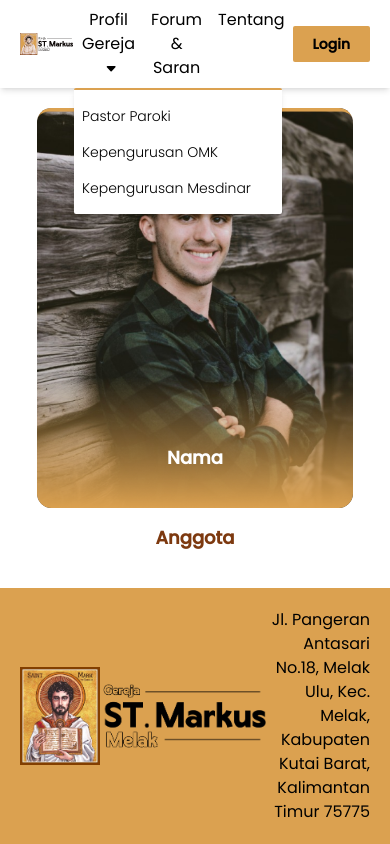
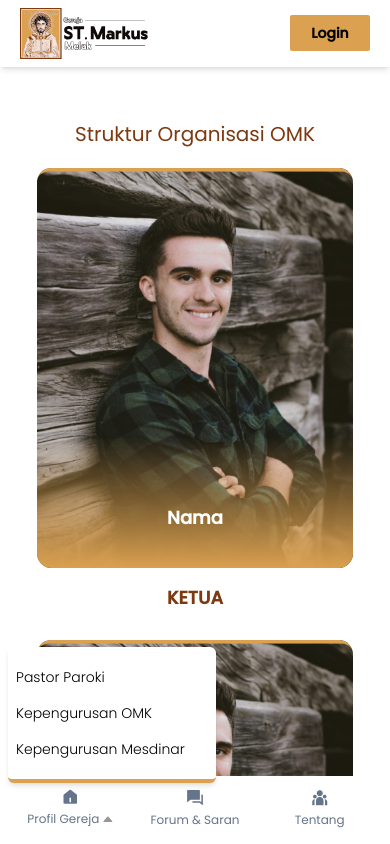
Before and after one commit to HaiPigGi/church-app, a Next.js app in the folder next-app/: page /pages/OMK in a window 390 px wide. Both pictures are taken after a click on the button "Profil Gereja". Built offline with nearby package versions, Linux system fonts and the light colour scheme.

Commit message:
new update

```diff
--- a/next-app/src/app/pages/home/herosection.jsx
+++ b/next-app/src/app/pages/home/herosection.jsx
@@ -18,7 +18,7 @@ function HeroSection(){
     }, [inView])
 
     return(
-        <section id="sectionHero" ref={refHeroSec} className="snap-always snap-start relative w-full h-screen flex justify-center items-center">
+        <section id="sectionHero" ref={refHeroSec} className="snap-always snap-start relative w-full h-screen flex justify-center items-center px-5">
           <motion.div
           variants={{
             hidden:{ opacity:0, y:75},
@@ -26,13 +26,13 @@ function HeroSection(){
            }}
            initial="hidden"
            animate={mainControlls}
-        //    exit="hidden"
            transition={{ duration: 0.5, delay: 0.25 }}
           >
             <div id="content-Hero" className="">
-                <h1 className="text-4xl text-shadow font-bold text-white text-center">Gereja <span className="block text-secondary">ST. Markus Melak</span></h1>
-                <p className="text-center text-white font-light text-sm text-shadow my-2">Temukan lebih banyak tentang komunitas gereja kami <br/>dengan login sekarang untuk eksplorasi lengkap</p>
-                <Button href={"/pages/login"} intent="secondary" size="small" className="shadow-xl  mx-auto">LOGIN</Button>
+                <h1 className="md:text-4xl text-2xl text-shadow font-bold text-white text-center">Gereja <span className="block text-secondary">ST. Markus Melak</span></h1>
+                <p className="md:w-96 text-center text-white font-light md:text-sm text-xs text-pretty text-shadow my-2 mx-2">Temukan lebih banyak tentang komunitas gereja kami dengan login sekarang untuk eksplorasi lengkap</p>
+                <Button href={"/pages/login"} intent="secondary" size="small" className="shadow-xl  mx-auto hidden md:block">LOGIN</Button>
+                <Button href={"/pages/login"} intent="secondary" size="extraSmall" className="shadow-xl  mx-auto md:hidden">LOGIN</Button>
             </div>
           </motion.div>
         </section>
--- a/next-app/src/components/Elements/Buttons/index.jsx
+++ b/next-app/src/components/Elements/Buttons/index.jsx
@@ -1,4 +1,6 @@
 import { cva } from "class-variance-authority";
+import Link from "next/link";
+import { useRouter } from "next/router";
 
 const clsButton = cva(["rounded-sm block  text-center py-2 cursor-pointer font-semibold"],{
     variants: {
@@ -31,14 +33,17 @@ const clsButton = cva(["rounded-sm block  text-center py-2 cursor-pointer font-s
                 "px-5",
                 "w-20",
                 "text-sm"
+            ],
+            extraSmall: [
+                "px-3 text-xs w-16"
             ]
         }
     }
 })
 
-function Button({children, size, intent, href, className} ) {
+function Button({children, size, intent, href = "/", className, onClick, type="Submit"} ) {
     return(
-        <a href={href} className={clsButton({intent, size})+" "+className}>{children}</a>
+        <Link type={type} href={href} className={clsButton({intent, size})+" "+className} onClick={onClick}>{children}</Link>
     )
 };
 
--- a/next-app/src/components/Elements/Dropdown/index.jsx
+++ b/next-app/src/components/Elements/Dropdown/index.jsx
@@ -3,24 +3,49 @@ import Image from "next/image";
 import { useState } from "react";
 import { cva } from "class-variance-authority";
 
+const clsDropdown = cva(["relative h-full after:absolute after:transition-all after:duration-500 after:w-0  after:hover:w-full after:h-[110%] after:left-0 after:border-b-2 after:border-secondary"],{
+    variants:{
+        intent:{
+            primary:"text-primary",
+            secondary:"text-secondary",
+            black:"text-black",
+            netral:"text-slate-500"
+        },
+        size:{
+            extraSmall:"text-xs",
+            small:"text-sm",
+            medium:"text-base",
+            large:"text-lg",
+            extraLarge:"text-xl"
+        }
+    }
+})
 
-const ShowModal = (clsModal) => {
+const clsModal = cva(["absolute transition duration-500  shadow-md text-left border-secondary bg-white rounded-md p-2"],{
+    variants:{
+        above:{
+            true:"bottom-full w-52 mb-2 border-b-4",
+            false:"top-full w-52 mt-3 border-t-4"
+        }
+    }
+})
+const ShowModal = ({above}) => {
     return(
-        <div className="absolute transition duration-500 top-full mt-2 border-t-2 shadow-md border-secondary w-52 bg-white rounded-sm p-2">
-            <a href="/pages/pastor" className="block text-sm font-light py-2">Pastor Paroki</a>
-            <a href="/pages/OMK" className="block text-sm font-light py-2">Kepengurusan OMK</a>
-            <a href="/pages/mesdinar" className="block text-sm font-light py-2">Kepengurusan Mesdinar</a>
+        <div className={clsModal({above})}>
+            <a href="/pages/pastor" className="relative block text-sm font-light my-2 py-1 after:absolute after:transition-all after:duration-500 after:w-0  after:hover:w-full after:h-full after:left-0 after:border-b-2 after:border-secondary">Pastor Paroki</a>
+            <a href="/pages/OMK" className="relative block text-sm font-light my-2 py-1 after:absolute after:transition-all after:duration-500 after:w-0  after:hover:w-full after:h-full after:left-0 after:border-b-2 after:border-secondary">Kepengurusan OMK</a>
+            <a href="/pages/mesdinar" className="relative block text-sm font-light my-2 py-1 after:absolute after:transition-all after:duration-500 after:w-0  after:hover:w-full after:h-full after:left-0 after:border-b-2 after:border-secondary">Kepengurusan Mesdinar</a>
         </div>
     )
 }
 
-function Dropdowns({children}){
+function Dropdowns({children, size, intent, modalAbove}){
     const [open, setOpen] = useState(false);
 
     return(
         <div className="relative">
             <button
-            className="text-md mx-2 relative after:absolute after:transition-all after:duration-500 after:w-0  after:hover:w-full after:h-[110%] after:left-0 after:border-b-2 after:border-secondary"
+            className={clsDropdown({size,intent })}
             onClick={() => {
                 setOpen(!open);
             }}
@@ -31,10 +56,10 @@ function Dropdowns({children}){
                 width={10}
                 height={10}
                 alt="arrow"
-                className="inline-block ms-1"
+                className="inline-block ms-1 rotate-180 md:rotate-0 md:opacity-100 opacity-[0.40]"
                 />
             </button>
-            {open == true ? <ShowModal/> : <></>}
+            {open == true ? <ShowModal above={modalAbove}/> : <></>}
 
         </div>
     )
--- a/next-app/src/components/Elements/navlinks/index.jsx
+++ b/next-app/src/components/Elements/navlinks/index.jsx
@@ -1,7 +1,27 @@
+import { cva } from "class-variance-authority";
 
-function NavLinks({href, children}){
+const clsNavLinks = cva(["text-center mx-2 relative after:absolute after:transition-all after:duration-500 after:w-0  after:hover:w-full after:h-[110%] after:left-0 after:border-b-2 after:border-secondary py-1"],{
+    variants:{
+        intent:{
+            primary:"text-primary",
+            secondary:"text-secondary",
+            black:'text-black',
+            netral:"text-slate-500"
+        },
+        size:{
+            extraSmall:"text-xs",
+            small:"text-sm",
+            medium:"text-md",
+            large:"text-lg",
+            extraLarge:"text-xl"
+        }
+    }
+})
+
+
+function NavLinks({href, children, size, intent, className}){
     return(
-        <a href={href} className="text-black text-md text-center mx-2 relative after:absolute after:transition-all after:duration-500 after:w-0  after:hover:w-full after:h-[110%] after:left-0 after:border-b-2 after:border-secondary">{children}</a>
+        <a href={href} className={clsNavLinks({ size,intent })+" "+className}>{children}</a>
     )
 };
 
--- a/next-app/src/components/Fragments/BeritaCard/index.jsx
+++ b/next-app/src/components/Fragments/BeritaCard/index.jsx
@@ -2,9 +2,9 @@ import Image from "next/image";
 
 function BeritaCard({src, title, desc}){
     return(
-        <div className=" border shadow-xl mx-auto w-4/5 mb-5 bg-white ">
+        <div className=" border shadow-xl mx-auto w-full max-w-[500px] md:w-4/5 mb-5 bg-white rounded-xl overflow-hidden">
             <div className="flex justify-center items-center ">
-                <div className="relative w-36 h-36 rounded-tr-full overflow-hidden me-2">
+                <div className="relative w-full min-w-36 max-w-56 h-36 md:w-36 md:h-36 rounded-xl overflow-hidden me-2">
                     <Image
                     src={src}
                     fill={true}
--- a/next-app/src/components/Fragments/Footer/index.jsx
+++ b/next-app/src/components/Fragments/Footer/index.jsx
@@ -1,14 +1,17 @@
 import Image from "next/image";
 function Footer(){
     return(
-        <footer className="snap-always snap-center w-full h-50 flex justify-between items-center px-5 bg-secondary py-5">
+        <footer className="w-full h-64 md:h-52 md:mb-0 mb-12 flex-row md:flex md:justify-between items-center px-5 bg-secondary py-5">
+            <div className="relative w-full md:block md:mb-0 flex justify-center mb-5">
                 <Image
                 src="/img/Logo.png"
                 width={250}
                 height={50}
                 alt="logo gereja"
+                objectFit="cover"
                 />
-            <h1 className="text-pretty text-right w-80">Jl. Pangeran Antasari No.18, Melak Ulu, Kec. Melak, Kabupaten Kutai Barat, Kalimantan Timur 75775</h1>
+            </div>
+            <h1 className="text-pretty text-center md:text-right md:w-80">Jl. Pangeran Antasari No.18, Melak Ulu, Kec. Melak, Kabupaten Kutai Barat, Kalimantan Timur 75775</h1>
         </footer>
     )
 };
--- a/next-app/src/components/Fragments/Navbar/index.jsx
+++ b/next-app/src/components/Fragments/Navbar/index.jsx
@@ -4,18 +4,26 @@ import NavLinks from '@/components/Elements/navlinks'
 import Button from '@/components/Elements/Buttons'
 import Dropdowns from '@/components/Elements/Dropdown'
 import {motion, useInView, useAnimation} from "framer-motion"
-import { useEffect, useRef } from 'react'
+import { useEffect, useRef, useState } from 'react'
+import 'remixicon/fonts/remixicon.css'
+
 
 function Navbar({props}){
     const ref = useRef(null);
     const isInView = useInView(ref, { once:true });
     const mainControl = useAnimation();
+    const [open,setOpen] = useState(false);
+
     useEffect(()=> {
         if(isInView){
             mainControl.start("visible")
         }
     },[isInView])
+
+
+
     return(
+        <>
         <nav ref={ref} className='z-30 px-5 py-2 w-full fixed top-0 bg-white shadow-md flex justify-between items-center'>
             <a href="/">
                 <Image
@@ -33,14 +41,39 @@ function Navbar({props}){
             animate={mainControl}
             transition={{ duration:0.5, delay:0.50 }}
             >
-                <div className='flex'>
-                    <Dropdowns>Profil Gereja</Dropdowns>
+                <div className='md:flex hidden'>
+                    <Dropdowns size="medium" intent="black" modalAbove="false">Profil Gereja</Dropdowns>
                     <NavLinks href="/">Forum & Saran</NavLinks>
                     <NavLinks href="/">Tentang</NavLinks>
                 </div>
             </motion.div>
-            <Button href={"/pages/login"} intent="secondary" size="small">Login</Button>
+            <Button href={"/pages/login"} intent="secondary" size="small" className="">Login</Button>
         </nav>
+        <footer className='md:hidden fixed bottom-0 block w-full py-3 px-2  bg-white z-40 rounded-t-xl'>
+            <div className='grid grid-cols-3 h-full'>
+                <div className=' flex justify-center items-center h-full w-full text-center'>
+                    <div className='w-full text-center'>
+                        <Dropdowns size="extraSmall" intent="netral" modalAbove="true">
+                            <i class="ri-home-5-fill block text-center ri-xl mb-2 text-slate-500 active:text-secondary"></i>
+                            Profil Gereja
+                        </Dropdowns>
+                    </div>
+                </div>
+                <div className='flex justify-center items-center h-full w-full text-center'>
+                    <NavLinks href="/" intent="netral" size="extraSmall">
+                        <i className="ri-question-answer-fill block text-center ri-xl mb-2 text-slate-500 active:text-secondary"></i>
+                        Forum & Saran
+                    </NavLinks>
+                </div>
+                <div className='flex justify-center items-center h-full w-full text-center'>
+                    <NavLinks href="/" intent="netral" size="extraSmall">
+                        <i class="ri-team-fill block text-center ri-xl mb-2 text-slate-500 active:text-secondary"></i>
+                        Tentang
+                    </NavLinks>
+                </div>
+            </div>
+        </footer>
+        </>
     )
 };
 
--- a/next-app/src/components/Layouts/MainLayout/index.jsx
+++ b/next-app/src/components/Layouts/MainLayout/index.jsx
@@ -2,7 +2,7 @@ import RootLayout from "@/app/layout";
 import Navbar from "@/components/Fragments/Navbar"
 function MainLayout({children}) {
     return(
-        <div className="relative z-40 snap-y snap-mandatory h-screen w-full overflow-y-scroll overflow-x-hidden">
+        <div className="relative z-40  h-screen w-full overflow-y-scroll overflow-x-hidden">
             <Navbar/>
             {children}
         </div>
--- a/package.json
+++ b/package.json
@@ -1,6 +1,7 @@
 {
   "dependencies": {
     "aos": "^3.0.0-beta.6",
-    "framer-motion": "^10.17.9"
+    "framer-motion": "^10.17.9",
+    "remixicon": "^4.0.1"
   }
 }
```
Also changed, not shown: next-app/src/app/pages/home/beritasection.jsx (+7 -3 lines), next-app/src/app/pages/home/jadwalsection.jsx (+14 -9 lines), 1 other file (tests, documents, lock files or other folders). Lines whose indentation alone changed are shown as unchanged.
